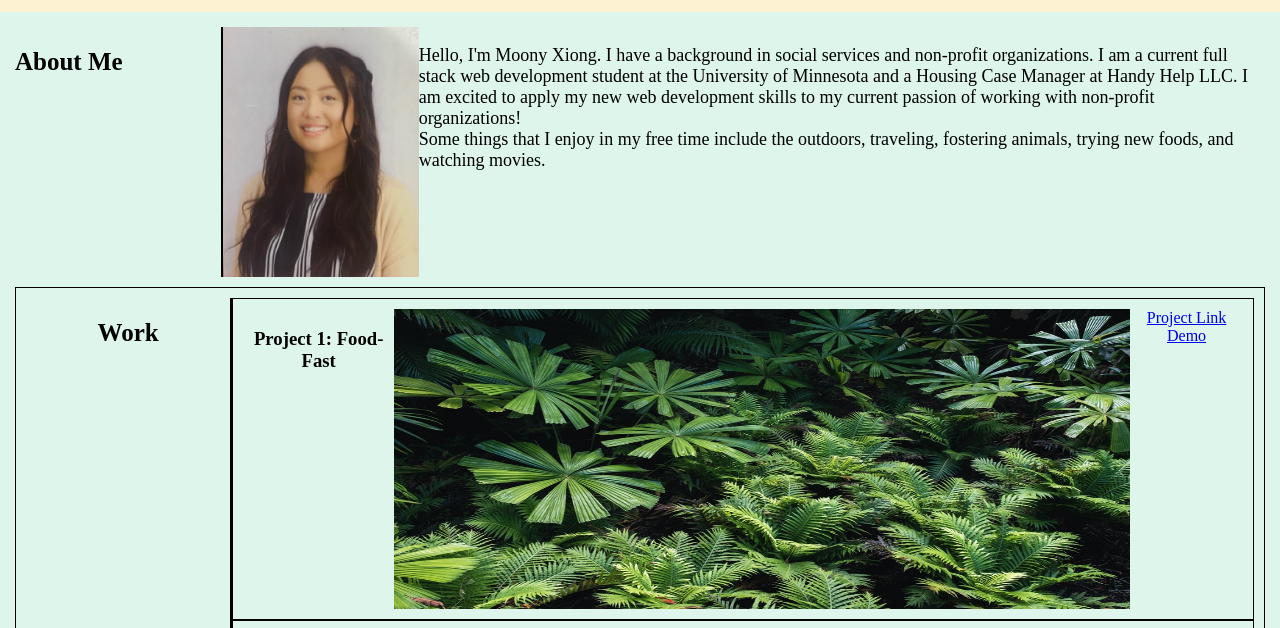
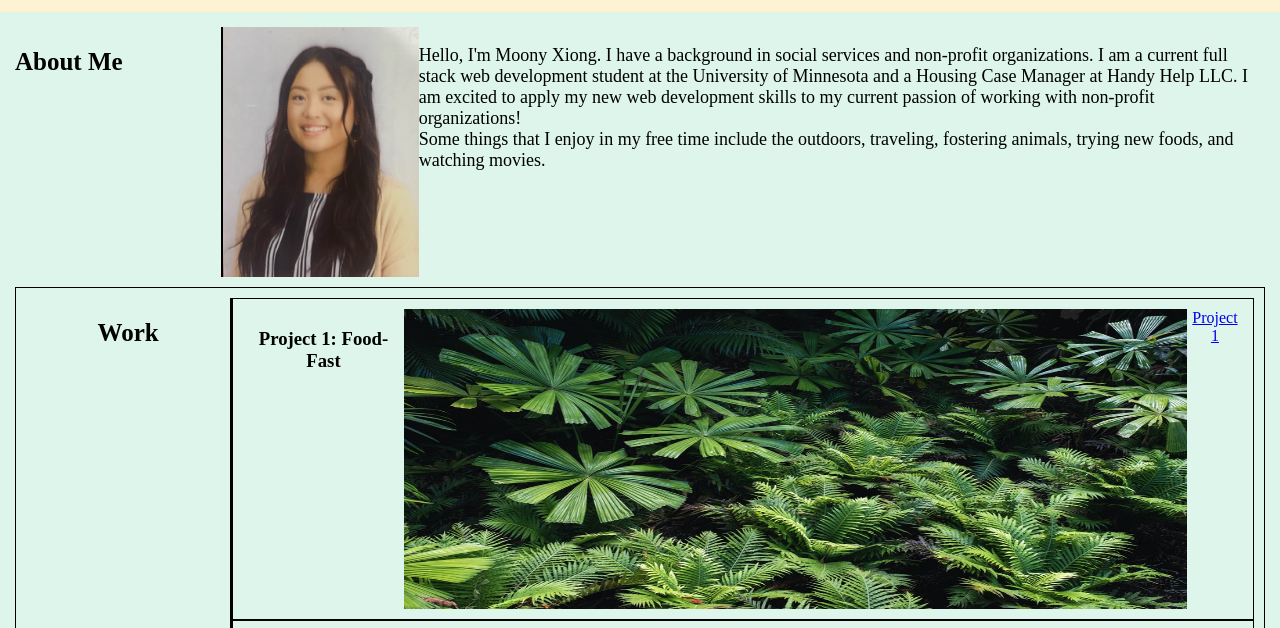
Before and after one commit to mxiong22/studentbio, a plain HTML site: page index.html in a window 1280 px wide. Shown: the part 96-724 px from the top of the page. Drawn offline with Linux system fonts and the light colour scheme.

Commit message:
added link

```diff
--- a/index.html
+++ b/index.html
@@ -58,7 +58,7 @@
                 <section class="work">
                     <h3>Project 1: Food-Fast</h3>
                     <img id="plantpiclarge" src="./assets/plant2.jpg" alt="plant placeholder">
-                    <a href="https://zahirovic.github.io/Food-Fast/"> Project Link Demo</a>
+                    <a href="https://zahirovic.github.io/Food-Fast/"> Project 1</a>
                 </section>
 
                 <section class="work">
```
